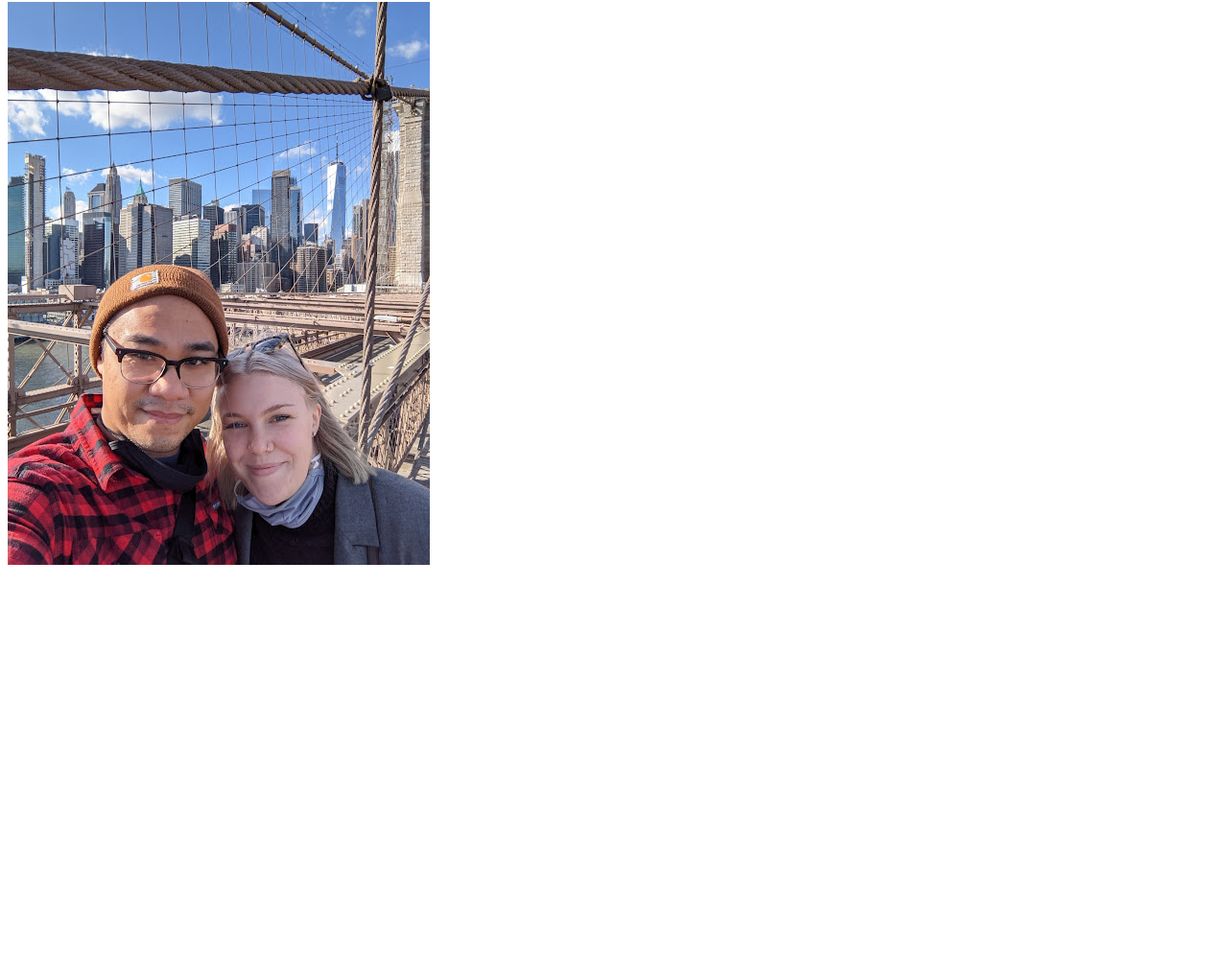
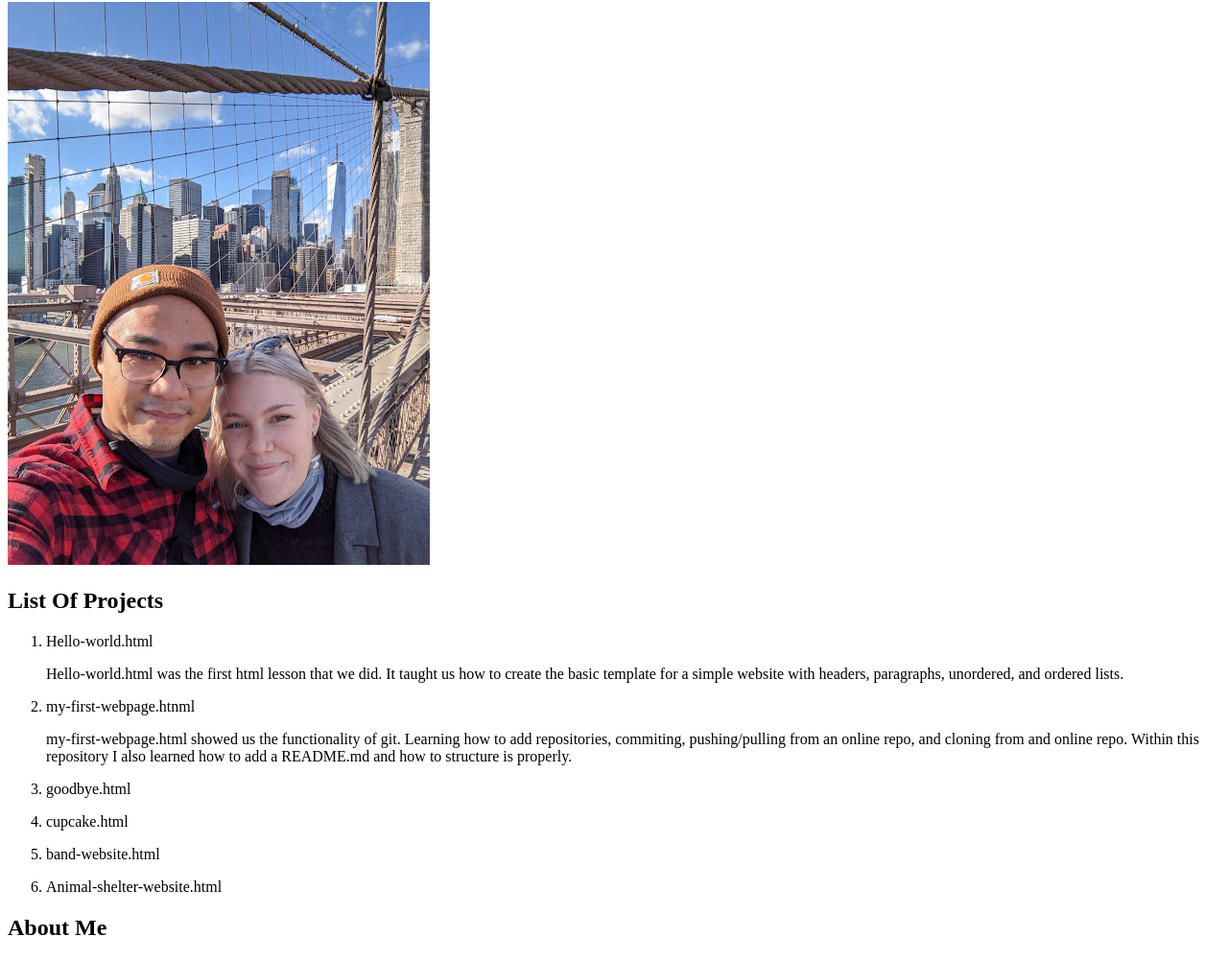
Before and after one commit to pphila/portfolio, a plain HTML site: page index.html in a window 1280 px wide. Shown: the part 78-1079 px from the top of the page at 96% size. Before the commit the page ends 800 px from the top, so only its background shows below. Drawn offline with Linux system fonts and the light colour scheme.

Commit message:
add paragraphs to list.

```diff
--- a/index.html
+++ b/index.html
@@ -13,6 +13,25 @@
     <img src="img/me.jpg" alt="photo of amanda and i">
   </div>
 
+  <div class="projects">
+  <h2>List Of Projects</h2>
+    <ol>
+      <li>Hello-world.html</li>
+        <p>Hello-world.html was the first html lesson that we did. It taught us how to create the basic template for a simple website with <span>headers, paragraphs, unordered, and ordered lists.</span></p>
+      <li>my-first-webpage.htnml</li>
+        <p>my-first-webpage.html showed us the functionality of git. Learning how to add repositories, commiting, pushing/pulling from an online repo, and cloning from and online repo. Within this repository I also learned how to add a README.md and how to structure is properly.</p>
+      <li>goodbye.html</li>
+        <p></p>
+      <li>cupcake.html</li>
+        <p></p>
+      <li>band-website.html</li>
+        <p></p>
+      <li>Animal-shelter-website.html</li>
+        <p></p>
+    </ol>
+  </div>
+
+  <h2>About Me</h2>
 
 </body>
 </html>
```
